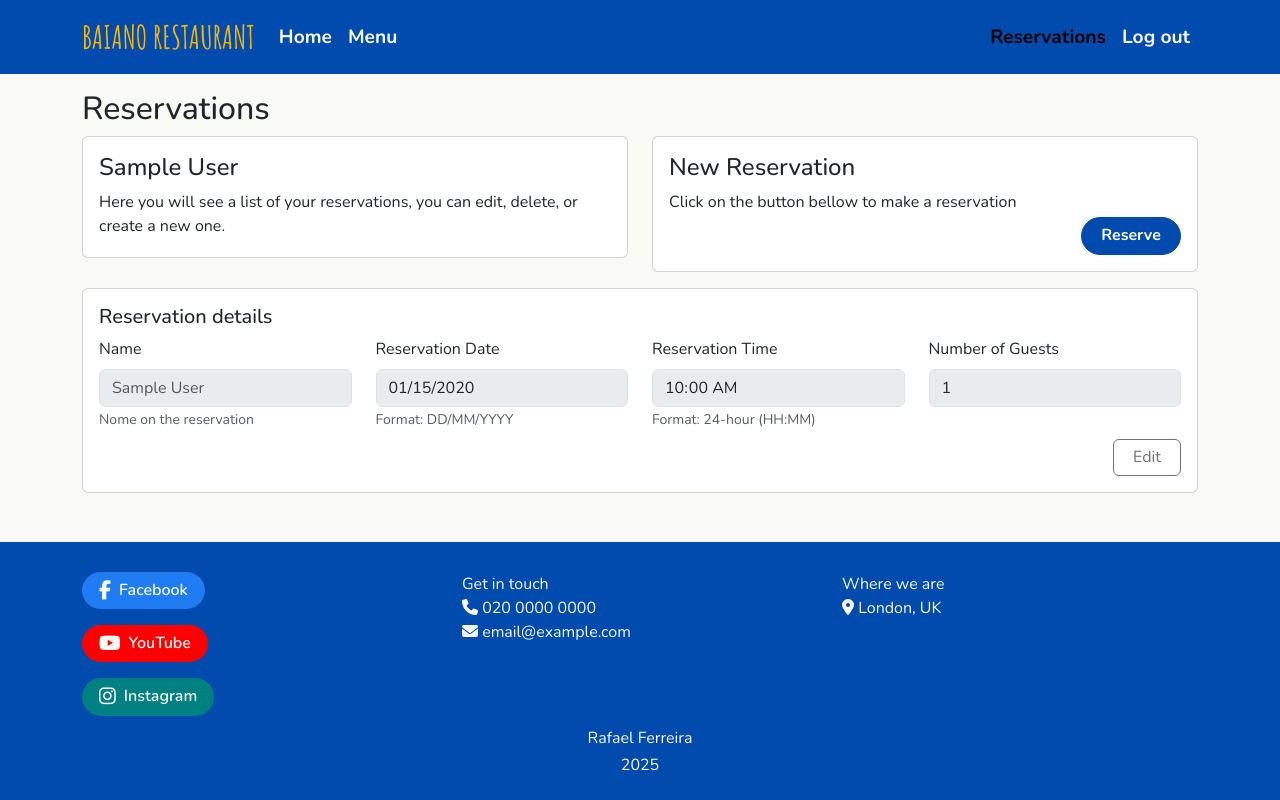
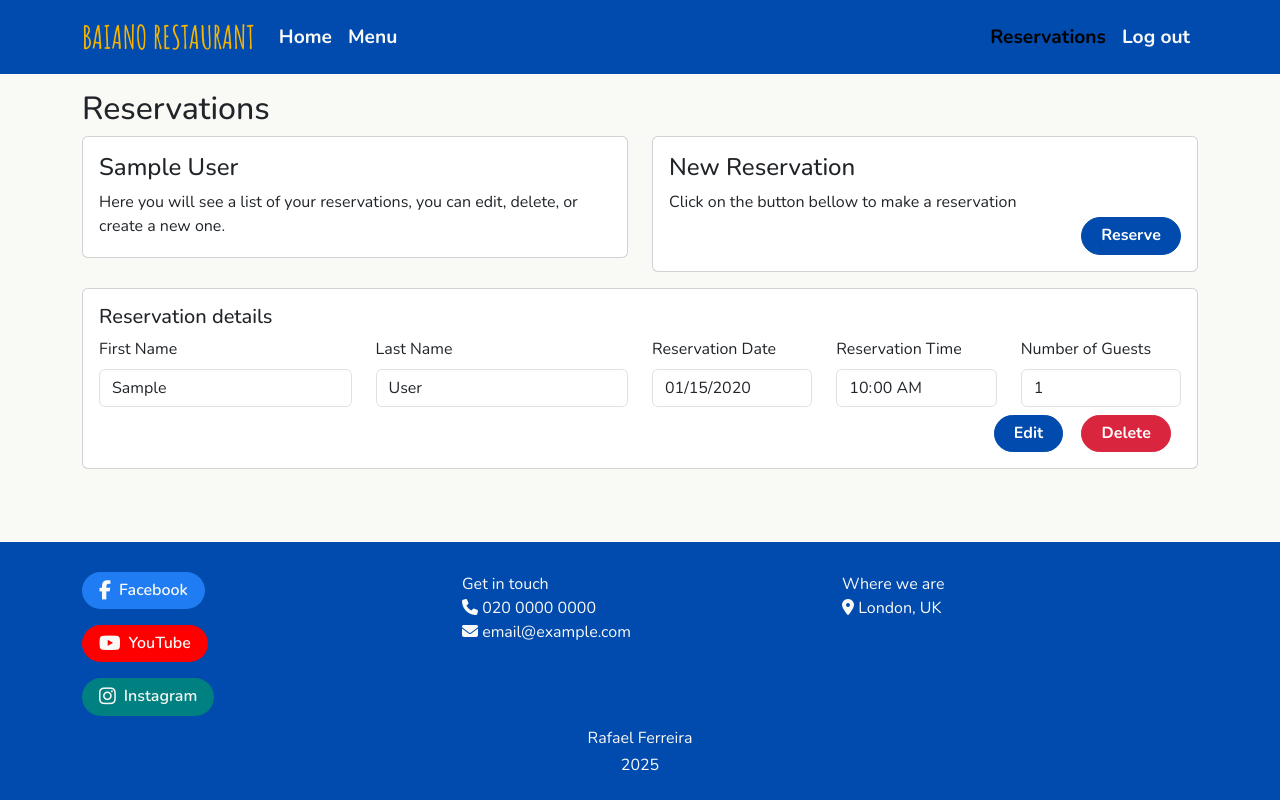
Before and after one commit to faelf/baiano, a Django app: page /reservations/ in a window 1280 px wide. Run offline with Django 4.2, Linux system fonts and the light colour scheme; a user stored in the database is signed in; tables that the repository leaves empty hold one stand-in row (values such as "Sample post"); some libraries are stand-ins or nearby versions.

Commit message:
Add edit, cancel and delete buttons to reservations

```diff
--- a/restaurant/forms.py
+++ b/restaurant/forms.py
@@ -18,7 +18,7 @@ class CustomSignupForm(SignupForm):
 class ReservationForm(forms.ModelForm):
     class Meta:
         model = Reservations
-        fields = ['first_name', 'last_name', 'date', 'time', 'guests']  # add any other fields you want
+        fields = ['first_name', 'last_name', 'date', 'time', 'guests']
         widgets = {
             'date': forms.DateInput(attrs={'type': 'date', 'class': 'form-control'}),
             'time': forms.TimeInput(attrs={'type': 'time', 'class': 'form-control'}),
--- a/restaurant/templates/restaurant/reservations_list.html
+++ b/restaurant/templates/restaurant/reservations_list.html
@@ -1,4 +1,5 @@
 {% extends "base.html" %}
+{% load static %}
 
 {% block content %}
 <div class="container">
@@ -32,44 +33,59 @@
   <div class="card mb-3">
     <div class="card-body">
       <h5 class="card-title">Reservation details</h5>
-      <form>
-        <fieldset disabled>
+      <!-- action is for the save button to send the updated reservation -->
+      <!-- data-delete-url for JS to redirect to the delete page -->
+      <form method="post"
+            action="{% url 'reservation_update' reservation.pk %}"
+            data-delete-url="{% url 'reservation_delete' reservation.pk %}">
+        {% csrf_token %}
         <div class="row">
 
           <div class="col-12 col-md-6 col-lg-3 mb-2">
-              <label for="r-name" class="form-label">Name</label>
-              <input type="text" id="r-name" class="form-control"
-                placeholder="{{ reservation.first_name }} {{ reservation.last_name }}">
-              <small class="form-text text-muted">Nome on the reservation</small>
+            <label for="first_name" class="form-label">First Name</label>
+            <input type="text" name="first_name" class="form-control" value="{{ reservation.first_name }}" readonly>
           </div>
 
           <div class="col-12 col-md-6 col-lg-3 mb-2">
-              <label for="r-date" class="form-label">Reservation Date</label>
-              <input type="date" id="r-date" class="form-control" value="{{ reservation.date|date:'Y-m-d' }}">
-              <small class="form-text text-muted">Format: DD/MM/YYYY</small>
+            <label for="last_name" class="form-label">Last Name</label>
+            <input type="text" name="last_name" class="form-control" value="{{ reservation.last_name }}" readonly>
           </div>
 
-            <div class="col-12 col-md-6 col-lg-3 mb-2">
-              <label for="r-time" class="form-label">Reservation Time</label>
-              <input type="time" id="r-time" class="form-control" value="{{ reservation.time|time:'H:i' }}">
-              <small class="form-text text-muted">Format: 24-hour (HH:MM)</small>
+          <div class="col-12 col-md-6 col-lg-2 mb-2">
+            <label for="date" class="form-label">Reservation Date</label>
+            <input type="date" name="date" class="form-control" value="{{ reservation.date|date:'Y-m-d' }}" readonly>
           </div>
 
-            <div class="col-12 col-md-6 col-lg-3 mb-2">
-              <label for="r-guests" class="form-label">Number of Guests</label>
-              <input type="number" id="r-guests" class="form-control" placeholder="Enter number of guests" min="1"
-                value="{{ reservation.guests }}">
+          <div class="col-12 col-md-6 col-lg-2 mb-2">
+            <label for="time" class="form-label">Reservation Time</label>
+            <input type="time" name="time" class="form-control" value="{{ reservation.time|time:'H:i' }}" readonly>
+          </div>
+
+          <div class="col-12 col-md-6 col-lg-2 mb-2">
+            <label for="guests" class="form-label">Number of Guests</label>
+            <input type="number" name="guests" class="form-control" value="{{ reservation.guests }}" min="1" readonly>
           </div>
 
         </div>
         <div class="d-flex justify-content-end">
-            <button type="button" class="btn">Edit</button>
+          <!-- Set readonly to false in JS -->
+          <button type="button" class="btn btn-primary side-margins me-2 edit-btn">Edit</button>
+          <!-- Submit type to send a POST request
+               and loads reservation page -->
+          <button type="submit" class="btn btn-success side-margins save-btn d-none">Save</button>
+          <!-- Set readonly to true in JS -->
+          <button type="button" class="btn btn-secondary side-margins cancel-btn d-none">Cancel</button>
+          <!-- Redirect to reservation_delete in JS -->
+          <button type="button" class="btn btn-danger side-margins delete-btn">Delete</button>
         </div>
-        </fieldset>
       </form>
     </div>
   </div>
   {% endfor %}
 
 </div>
+
+<!-- Custom JavaScript -->
+<script src="{% static 'js/main.js' %}"></script>
+
 {% endblock %}
--- a/restaurant/urls.py
+++ b/restaurant/urls.py
@@ -1,9 +1,18 @@
 from django.urls import path
-from . import views
+from .views import (
+    home,
+    menu,
+    ReservationsList,
+    ReservationCreateView,
+    ReservationUpdateView,
+    ReservationDeleteView,
+)
 
 urlpatterns = [
-    path('', views.home, name='restaurant-home'),
-    path('menu/', views.menu, name='menu'),
-    path('reservations/', views.ReservationsList.as_view(), name='reservations'),
-    path('reservations/new/', views.reservation_create, name='reservation_create'),
+    path('', home, name='restaurant-home'),
+    path('menu/', menu, name='menu'),
+    path('reservations/', ReservationsList.as_view(), name='reservations'),
+    path('reservations/new/', ReservationCreateView.as_view(), name='reservation_create'),
+    path('reservations/<int:pk>/update/', ReservationUpdateView.as_view(), name='reservation_update'),
+    path('reservations/<int:pk>/delete/', ReservationDeleteView.as_view(), name='reservation_delete'),
 ]
--- a/restaurant/views.py
+++ b/restaurant/views.py
@@ -1,21 +1,20 @@
-from django.shortcuts import render, redirect
+from django.shortcuts import render
 from django.contrib.auth.mixins import LoginRequiredMixin
-from django.contrib.auth.decorators import login_required
 from django.views import generic
+from django.views.generic import CreateView, UpdateView, DeleteView
+from django.urls import reverse_lazy
 from .models import Reservations
 from .forms import ReservationForm
 
-# Create your views here.
-
 def home(request):
-  return render(request, 'restaurant/home.html')
+    return render(request, 'restaurant/home.html')
 
 def menu(request):
-  return render(request, 'restaurant/menu.html')
+    return render(request, 'restaurant/menu.html')
 
 class ReservationsList(LoginRequiredMixin, generic.ListView):
     """
-    This will only display the reservations of the logged in user
+    View to display the reservations to logged in user
     """
 
     template_name = 'reservations/reservations_list.html'
@@ -25,15 +24,55 @@ class ReservationsList(LoginRequiredMixin, generic.ListView):
         # Filter reservations by logged-in user
         return Reservations.objects.filter(user=self.request.user).order_by('-date', '-time')
 
-@login_required
-def reservation_create(request):
-    if request.method == 'POST':
-        form = ReservationForm(request.POST)
-        if form.is_valid():
-            reservation = form.save(commit=False)
-            reservation.user = request.user  # link reservation to logged-in user
-            reservation.save()
-            return redirect('reservations')  # change to your URL name
-    else:
-        form = ReservationForm()
-    return render(request, 'restaurant/reservation_form.html', {'form': form})
+class ReservationCreateView(LoginRequiredMixin, CreateView):
+    """
+    View to create a new reservation.
+
+    It will redirect to the new reservation page
+
+    After creating the new reservation it will
+    redirect to the reservations page
+    """
+
+    model = Reservations
+    form_class = ReservationForm
+    template_name = 'restaurant/reservation_form.html'
+    success_url = reverse_lazy('reservations')
+
+    def form_valid(self, form):
+        form.instance.user = self.request.user
+        return super().form_valid(form)
+
+class ReservationUpdateView(LoginRequiredMixin, UpdateView):
+    """
+    View to edit a reservation.
+
+    Displays a pre-filled form with the reservation details
+    allowing the logged in user to make changes.
+
+    After updating redirects to the reservations page.
+    """
+
+    model = Reservations
+    form_class = ReservationForm
+    template_name = 'restaurant/reservation_form.html'
+    success_url = reverse_lazy('reservations')
+
+    def get_queryset(self):
+        return Reservations.objects.filter(user=self.request.user)
+
+class ReservationDeleteView(LoginRequiredMixin, DeleteView):
+    """
+    View to delete a reservation.
+
+    The logged in user is able to delete a reservation.
+
+    After deleting redirects to reservations.
+    """
+
+    model = Reservations
+    template_name = 'restaurant/reservation_confirm_delete.html'
+    success_url = reverse_lazy('reservations')
+
+    def get_queryset(self):
+        return Reservations.objects.filter(user=self.request.user)
--- a/static/css/main.css
+++ b/static/css/main.css
@@ -4,12 +4,15 @@
 /* Default Values */
 :root {
   --colour-primary: hsl(214, 100%, 34%);  /* #004AAD */
+  --colour-primary-hover: hsl(214, 100%, 64%);
   --colour-secondary: hsl(44, 100%, 48%); /* #F4B400 */
   --colour-secondary-hover: hsl(44, 100%, 68%);
   --colour-light: 	hsl(60, 20%, 97%);    /* #F9F9F6 */
   --colour-dark: hsl(0, 0%, 11%);         /* #1B1B1B */
   --colour-danger: hsl(352, 70%, 50%);    /* #D7263D */
+  --colour-danger-hover: hsl(352, 70%, 70%);
   --colour-success: hsl(120, 40%, 39%);   /* #3B8B3B */
+  --colour-success-hover: hsl(120, 40%, 69%);
 
   --font-body: 'Nunito', sans-serif;
   --font-logo: "Amatic SC", sans-serif;
@@ -36,6 +39,10 @@ a {
   place-items: center;
 }
 
+.side-margins {
+  margin: 0 10px;
+}
+
 /* Buttons Styles */
 
 .btn {
@@ -54,6 +61,11 @@ a {
   font-weight: bold;
 }
 
+.btn-primary:hover {
+  background-color: var(--colour-primary-hover);
+  border-color: var(--colour-primary-hover);
+}
+
 .btn-secondary {
   background-color: var(--colour-secondary);
   border-color: var(--colour-secondary);
@@ -65,6 +77,34 @@ a {
 .btn-secondary:hover {
   background-color: var(--colour-secondary-hover);
   border-color: var(--colour-secondary-hover);
+  color: var(--colour-dark);
+}
+
+.btn-success {
+  background-color: var(--colour-success);
+  border-color: var(--colour-success);
+  font-family: var(--font-body);
+  border-radius: 70px;
+  font-weight: bold;
+}
+
+.btn-success:hover {
+  background-color: var(--colour-success-hover);
+  border-color: var(--colour-success-hover);
+  color: var(--colour-dark);
+}
+
+.btn-danger {
+  background-color: var(--colour-danger);
+  border-color: var(--colour-danger);
+  font-family: var(--font-body);
+  border-radius: 70px;
+  font-weight: bold;
+}
+
+.btn-danger:hover {
+  background-color: var(--colour-danger-hover);
+  border-color: var(--colour-danger-hover);
   color: var(--colour-dark);
 }
 
--- /dev/null
+++ b/static/js/main.js
@@ -0,0 +1,55 @@
+/*
+This is to add functionality to the buttons on the reservation page
+*/
+
+// This will load after the page is loaded
+document.addEventListener("DOMContentLoaded", function() {
+
+  // Selects all the reservations, as they are in a card class
+  document.querySelectorAll(".card").forEach(function(card) {
+
+    // Store the buttons in const
+    const editBtn = card.querySelector(".edit-btn");
+    const saveBtn = card.querySelector(".save-btn");
+    const cancelBtn = card.querySelector(".cancel-btn");
+    const deleteBtn = card.querySelector(".delete-btn");
+    const inputs = card.querySelectorAll("input");
+
+    // To skip cards with no button
+    if (!editBtn) return;
+
+    // To remove the readonly in the inputs
+    editBtn.addEventListener("click", function() {
+      inputs.forEach(i => i.readOnly = false);
+      editBtn.classList.add("d-none");
+      saveBtn.classList.remove("d-none");
+      cancelBtn.classList.remove("d-none");
+    });
+
+    // Revert readonly to true
+    cancelBtn.addEventListener("click", function() {
+      inputs.forEach(i => i.readOnly = true);
+      // To show the edit button again
+      editBtn.classList.remove("d-none");
+      // hide the save and cancel buttons
+      saveBtn.classList.add("d-none");
+      cancelBtn.classList.add("d-none");
+    });
+
+    // If a delete button exists, it will add the eventlistener
+    if (deleteBtn) {
+      deleteBtn.addEventListener("click", function() {
+        if (confirm("Are you sure you want to delete this reservation?")) {
+          // Get the URL to delete the post
+          const deleteUrl = card.querySelector("form").getAttribute("data-delete-url");
+          if (deleteUrl) {
+            // Redirect to the delete URL
+            window.location.href = deleteUrl;
+          } else {
+            alert("Delete URL not configured.");
+          }
+        }
+      });
+    }
+  });
+});
```
Lines whose indentation alone changed are shown as unchanged.
